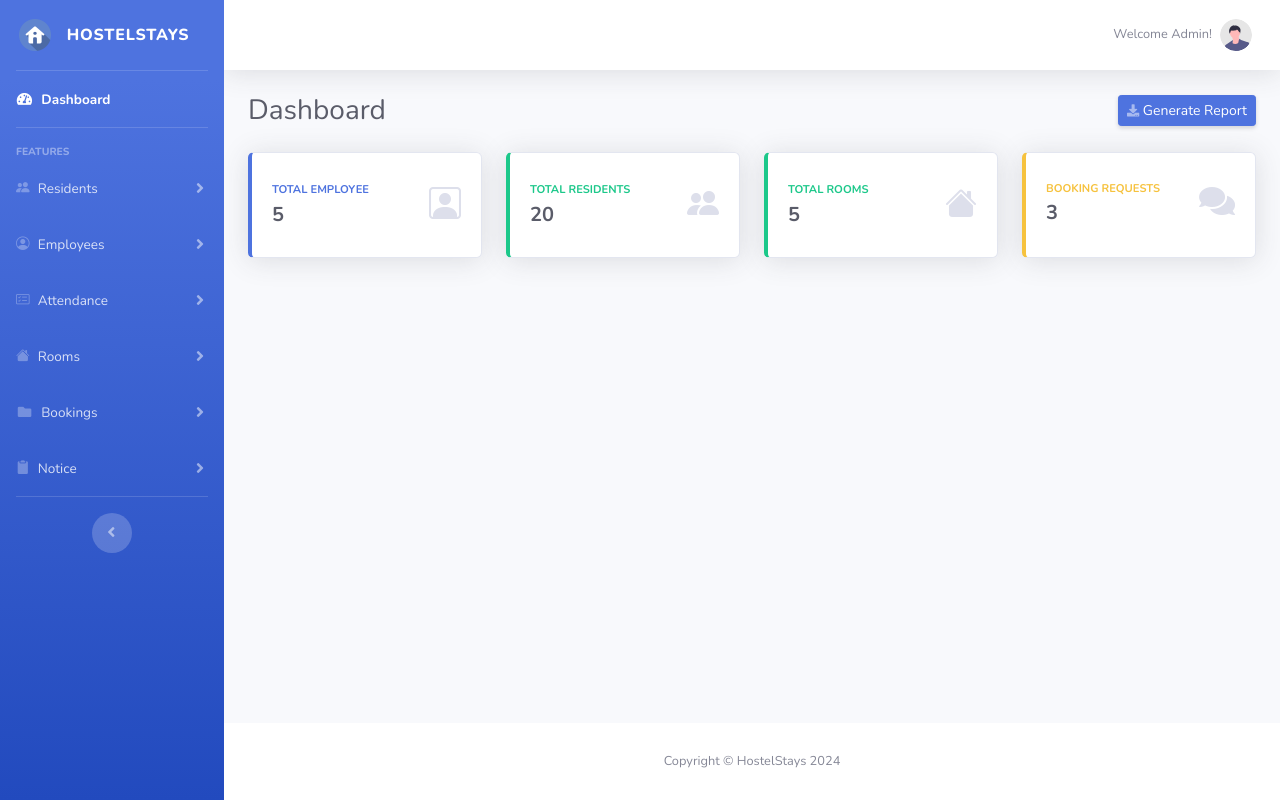
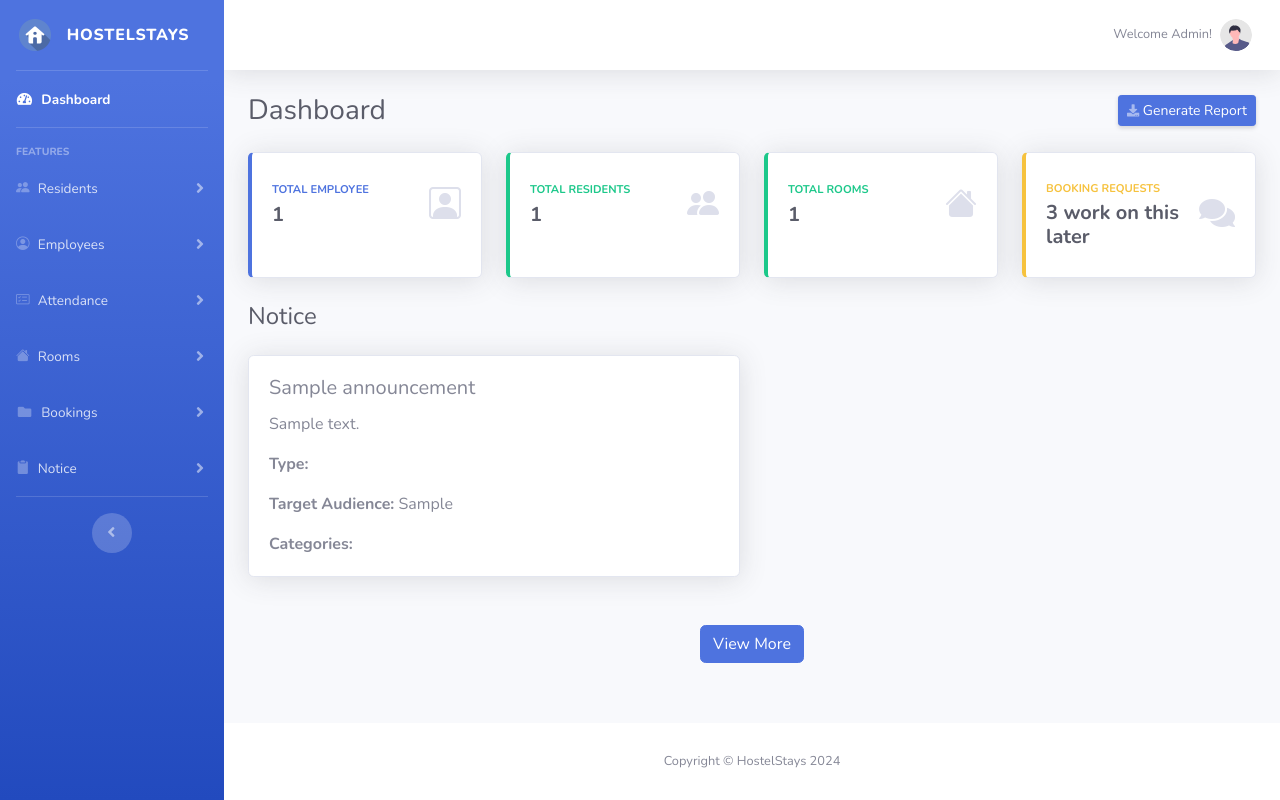
Before and after one commit to FuriSherpa/Hostel-Management-System, a PHP site: page /admin/index.php in a window 1280 px wide. Run offline with PHP 8.4, Linux system fonts and the light colour scheme; the visitor is signed in with stand-in values (Sample User, id 1); tables that the repository leaves empty or names only in its code hold one stand-in row (values such as "Sample post").

Commit message:
index file is modified.

```diff
--- a/admin/index.php
+++ b/admin/index.php
@@ -1,10 +1,12 @@
 <?php
-if(!isset( $_SESSION)) { session_start(); }
+if (!isset($_SESSION)) {
+    session_start();
+}
 
 include("include/header.php");
 include("../mainInclude/dbConn.php");
 
-if(!isset( $_SESSION['is_admin_login'] )) {
+if (!isset($_SESSION['is_admin_login'])) {
     echo "<script> location.href='../index.php'; </script>";
 }
 ?>
@@ -13,14 +15,28 @@
 
     <!-- Page Heading with dynamic greeting -->
     <div class="d-sm-flex align-items-center justify-content-between mb-4">
-    <h1 class="h3 mb-0 text-gray-800">Dashboard</h1>
+        <h1 class="h3 mb-0 text-gray-800">Dashboard</h1>
         <a href="#" class="d-none d-sm-inline-block btn btn-sm btn-primary shadow-sm"><i class="fas fa-download fa-sm text-white-50"></i> Generate Report</a>
     </div>
 
     <!-- Content Row -->
     <div class="row">
 
-        <!-- Total Employee Card Example -->
+        <!-- Employee Card -->
+        <?php
+        // Query to fetch total number of stafs
+        $query1 = "SELECT COUNT(*) AS total_staffs FROM staff";
+        $result1 = mysqli_query($conn, $query1);
+
+        if ($result1) {
+            $row = mysqli_fetch_assoc($result1);
+            $total_staffs = $row['total_staffs'];
+        } else {
+            $total_staffs = 0;
+        }
+        ?>
+
+
         <div class="col-xl-3 col-md-6 mb-4">
             <div class="card border-left-primary shadow h-100 py-2">
                 <div class="card-body">
@@ -28,7 +44,7 @@
                         <div class="col mr-2">
                             <div class="text-xs font-weight-bold text-primary text-uppercase mb-1">
                                 Total Employee</div>
-                            <div class="h5 mb-0 font-weight-bold text-gray-800">5</div>
+                            <div class="h5 mb-0 font-weight-bold text-gray-800"><?php echo $total_staffs; ?></div>
                         </div>
                         <div class="col-auto">
                             <i class="bi bi-person-square fa-2x text-gray-300 height='18px' width='18px'"></i>
@@ -37,16 +53,29 @@
                 </div>
             </div>
         </div>
+        <!-- Employee card ends -->
 
-        <!-- Total Residents Card Example -->
+        <!-- Resident Card -->
+        <?php
+        // Query to fetch total number of residents
+        $query2 = "SELECT COUNT(*) AS total_residents FROM resident";
+        $result2 = mysqli_query($conn, $query2);
+
+        if ($result2) {
+            $row = mysqli_fetch_assoc($result2);
+            $total_residents = $row['total_residents'];
+        } else {
+            $total_residents = 0;
+        }
+        ?>
+
         <div class="col-xl-3 col-md-6 mb-4">
             <div class="card border-left-success shadow h-100 py-2">
                 <div class="card-body">
                     <div class="row no-gutters align-items-center">
                         <div class="col mr-2">
-                            <div class="text-xs font-weight-bold text-success text-uppercase mb-1">
-                                Total Residents</div>
-                            <div class="h5 mb-0 font-weight-bold text-gray-800">20</div>
+                            <div class="text-xs font-weight-bold text-success text-uppercase mb-1">Total Residents</div>
+                            <div class="h5 mb-0 font-weight-bold text-gray-800"><?php echo $total_residents; ?></div>
                         </div>
                         <div class="col-auto">
                             <i class="bi bi-people-fill fa-2x text-gray-300"></i>
@@ -55,8 +84,22 @@
                 </div>
             </div>
         </div>
+        <!-- Resident Card Ends -->
 
-        <!-- Total Rooms Card Example -->
+        <!-- Room Card -->
+        <?php
+        // Query to fetch total number of rooms
+        $query3 = "SELECT COUNT(*) AS total_rooms FROM rooms";
+        $result3 = mysqli_query($conn, $query3);
+
+        if ($result3) {
+            $row = mysqli_fetch_assoc($result3);
+            $total_rooms = $row['total_rooms'];
+        } else {
+            $total_rooms = 0;
+        }
+        ?>
+
         <div class="col-xl-3 col-md-6 mb-4">
             <div class="card border-left-success shadow h-100 py-2">
                 <div class="card-body">
@@ -64,7 +107,7 @@
                         <div class="col mr-2">
                             <div class="text-xs font-weight-bold text-success text-uppercase mb-1">
                                 Total Rooms</div>
-                            <div class="h5 mb-0 font-weight-bold text-gray-800">5</div>
+                            <div class="h5 mb-0 font-weight-bold text-gray-800"><?php echo $total_rooms; ?></div>
                         </div>
                         <div class="col-auto">
                             <i class="bi bi-house-fill fa-2x text-gray-300"></i>
@@ -73,6 +116,7 @@
                 </div>
             </div>
         </div>
+        <!-- Rooms card ends -->
 
         <!-- Pending Requests Card Example -->
         <div class="col-xl-3 col-md-6 mb-4">
@@ -82,7 +126,7 @@
                         <div class="col mr-2">
                             <div class="text-xs font-weight-bold text-warning text-uppercase mb-1">
                                 Booking Requests</div>
-                            <div class="h5 mb-0 font-weight-bold text-gray-800">3</div>
+                            <div class="h5 mb-0 font-weight-bold text-gray-800">3 work on this later</div>
                         </div>
                         <div class="col-auto">
                             <i class="fas fa-comments fa-2x text-gray-300"></i>
@@ -92,8 +136,78 @@
             </div>
         </div>
     </div>
+    <!-- Content Row -->
 
-    <!-- Content Row -->
+    <!-- View announcement -->
+    <!-- Page Heading -->
+    <h1 class="h4 mb-4 text-gray-800">Notice</h1>
+
+    <!-- Displaying first four notices -->
+    <div class="row">
+        <?php
+        // Fetch announcements from database
+        $sql = "SELECT * FROM announcements";
+        if (isset($_GET['category_filter']) && $_GET['category_filter'] != '') {
+            $category_filter = $_GET['category_filter'];
+            $sql .= " WHERE FIND_IN_SET($category_filter, category_ids)";
+        }
+        $sql .= " ORDER BY created_at DESC"; // Order by created_at in descending order (most recent first)
+        $sql .= " LIMIT 4"; // Limiting to first four notices
+        $result = $conn->query($sql);
+
+        if ($result->num_rows > 0) {
+            while ($row = $result->fetch_assoc()) {
+        ?>
+                <div class="col-lg-6 mb-4">
+                    <div class="card shadow">
+                        <div class="card-body">
+                            <h5 class="card-title"><?php echo $row["title"]; ?></h5>
+                            <p class="card-text"><?php echo $row["content"]; ?></p>
+                            <p class="card-text"><strong>Type:</strong> <?php echo $row["type"]; ?></p>
+                            <p class="card-text"><strong>Target Audience:</strong> <?php echo $row["target_audience"]; ?></p>
+
+                            <?php
+                            // Display categories
+                            $category_ids = explode(",", $row["category_ids"]);
+                            ?>
+                            <p class="card-text"><strong>Categories:</strong>
+                                <?php
+                                foreach ($category_ids as $category_id) {
+                                    $category_sql = "SELECT name FROM announcement_categories WHERE id=$category_id";
+                                    $category_result = $conn->query($category_sql);
+                                    if ($category_result->num_rows > 0) {
+                                        $category_row = $category_result->fetch_assoc();
+                                        echo $category_row["name"] . ", ";
+                                    }
+                                }
+                                ?>
+                            </p>
+                        </div>
+                    </div>
+                </div>
+            <?php
+            }
+        } else {
+            ?>
+            <div class="col-12">
+                <div class="alert alert-info" role="alert">
+                    No announcements found.
+                </div>
+            </div>
+        <?php
+        }
+        ?>
+    </div>
+
+    <!-- Displaying first four notices ends -->
+
+    <!-- View More button -->
+    <div class="text-center mt-4">
+        <a href="viewNotice.php" class="btn btn-primary">View More</a>
+    </div>
+    <!-- View More button ends -->
+
+    <!-- View announcements ends -->
 
 </div>
 
```
